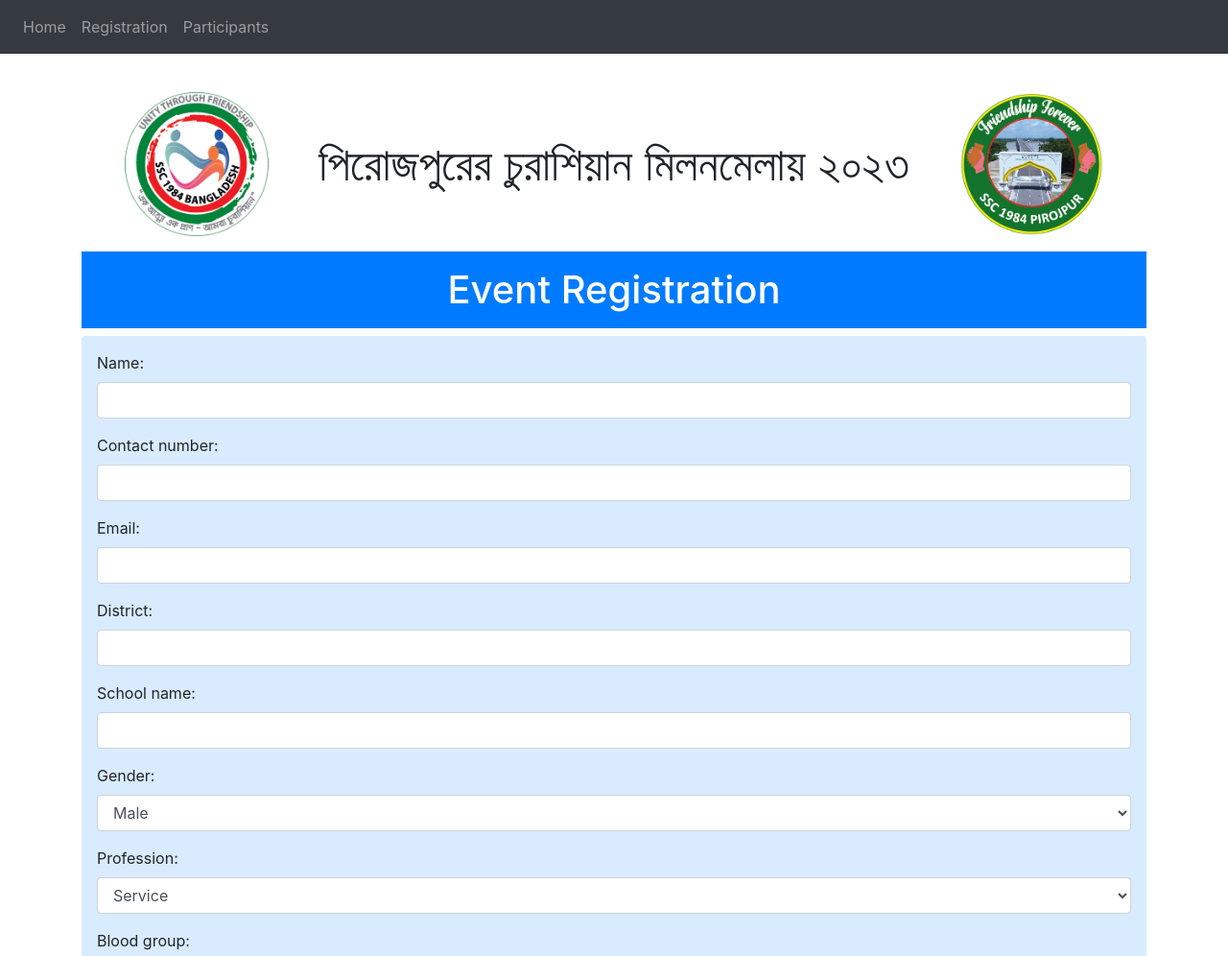
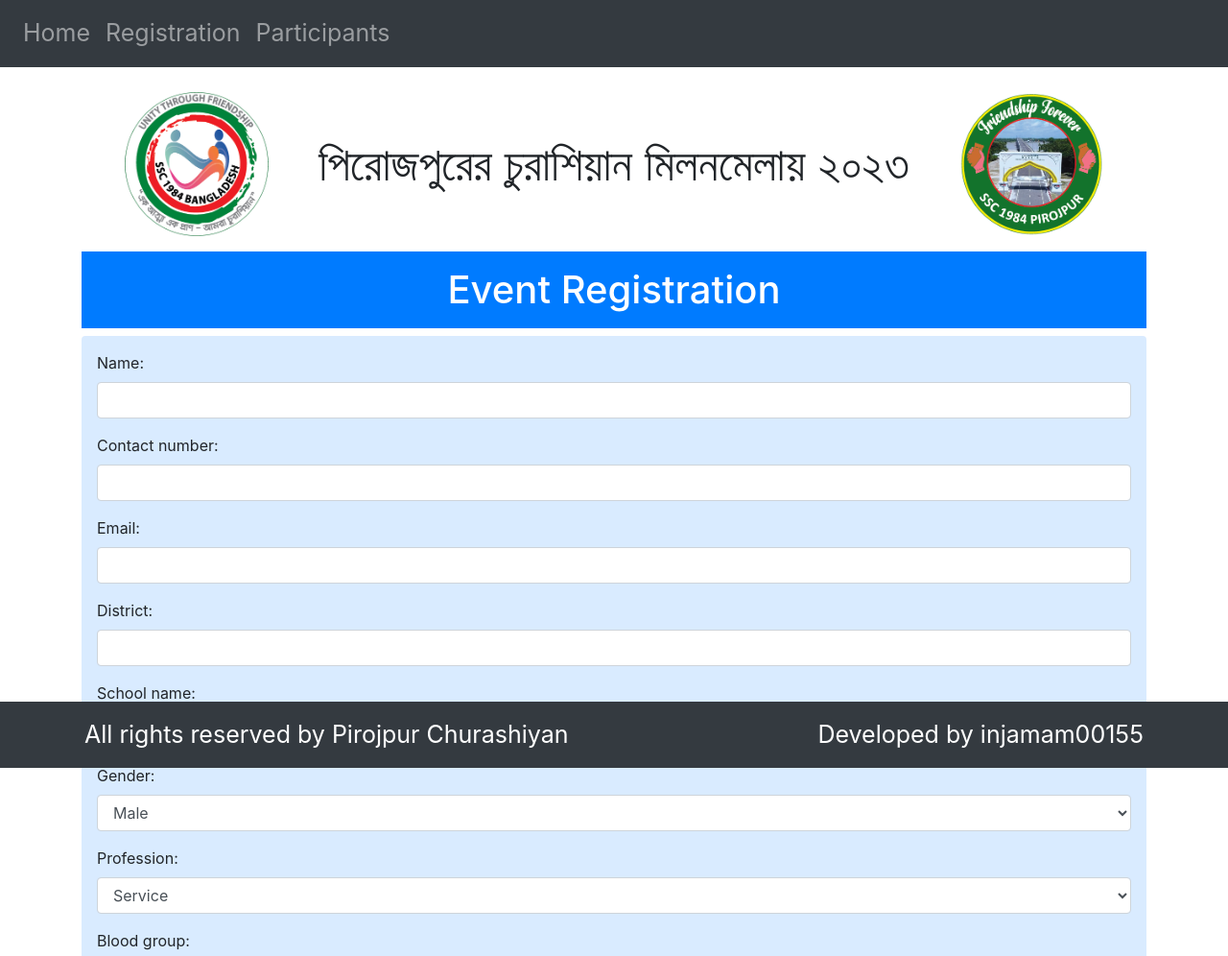
Before and after one commit to injamam00155/churashiyan, a Django app: page /registration/ in a window 1280 px wide. Shown: the top 996 px of the page at 96% size. Run offline with Django 4.2, Linux system fonts and the light colour scheme; some libraries are stand-ins or nearby versions.

Commit message:
db issues

```diff
--- a/event/templates/base.html
+++ b/event/templates/base.html
@@ -5,6 +5,14 @@
     <title>{% block title %}{% endblock %}</title>
     <link rel="stylesheet" href="https://stackpath.bootstrapcdn.com/bootstrap/4.5.0/css/bootstrap.min.css">
     <style>
+        .navbar-nav .nav-link {
+            font-size: 25px;
+        }
+
+        /* Center the footer texts */
+        .footer-text {
+            text-align: center;
+        }
         .image-container {
             width: 100px; /* Fixed width */
             height: 100px; /* Fixed height */
@@ -55,7 +63,19 @@
         <img src="{% static 'logo2.png' %}" alt="Image 2" style="display: inline; vertical-align: middle; width:150px">
     </p></center>
     </div>
-        {% block content %}{% endblock %}
+    {% block content %}{% endblock %}
+
+
+    <footer class="navbar navbar-expand navbar-dark bg-dark fixed-bottom">
+        <div class="navbar-nav mx-auto justify-content-between w-100 px-5">
+            <div class="nav-item nav-link text-white mx-3 footer-text">All rights reserved by Pirojpur Churashiyan</div>
+            <div class="nav-item nav-link text-white mx-3 footer-text">Developed by injamam00155</div>
+        </div>
+    </footer>
+
+
+
+
 
     <script src="https://stackpath.bootstrapcdn.com/bootstrap/4.5.0/js/bootstrap.min.js"></script>
     <script src="https://code.jquery.com/jquery-3.5.1.slim.min.js"></script>
--- a/event/templates/registration.html
+++ b/event/templates/registration.html
@@ -4,9 +4,9 @@
 
 {% block content %}
 
-<div class="container">
-    <h1 class=" text-center bg-primary text-white p-3">Event Registration</h1>
-    <div class="p-3 rounded  mb-3" style="background-color: rgba(0, 123, 255, 0.15);">
+<div class="container mb-5 pb-5" style='margin-bottom: 4rem;'>
+    <h1 class="text-center bg-primary text-white p-3">Event Registration</h1>
+    <div class="p-3 rounded mb-4" style="background-color: rgba(0, 123, 255, 0.15);">
         <form method="POST" enctype="multipart/form-data">
             {% csrf_token %}
             {{ form.as_p }}
@@ -14,4 +14,5 @@
         </form>
     </div>
 </div>
+
 {% endblock %}
```
Also changed, not shown: db.sqlite3.
